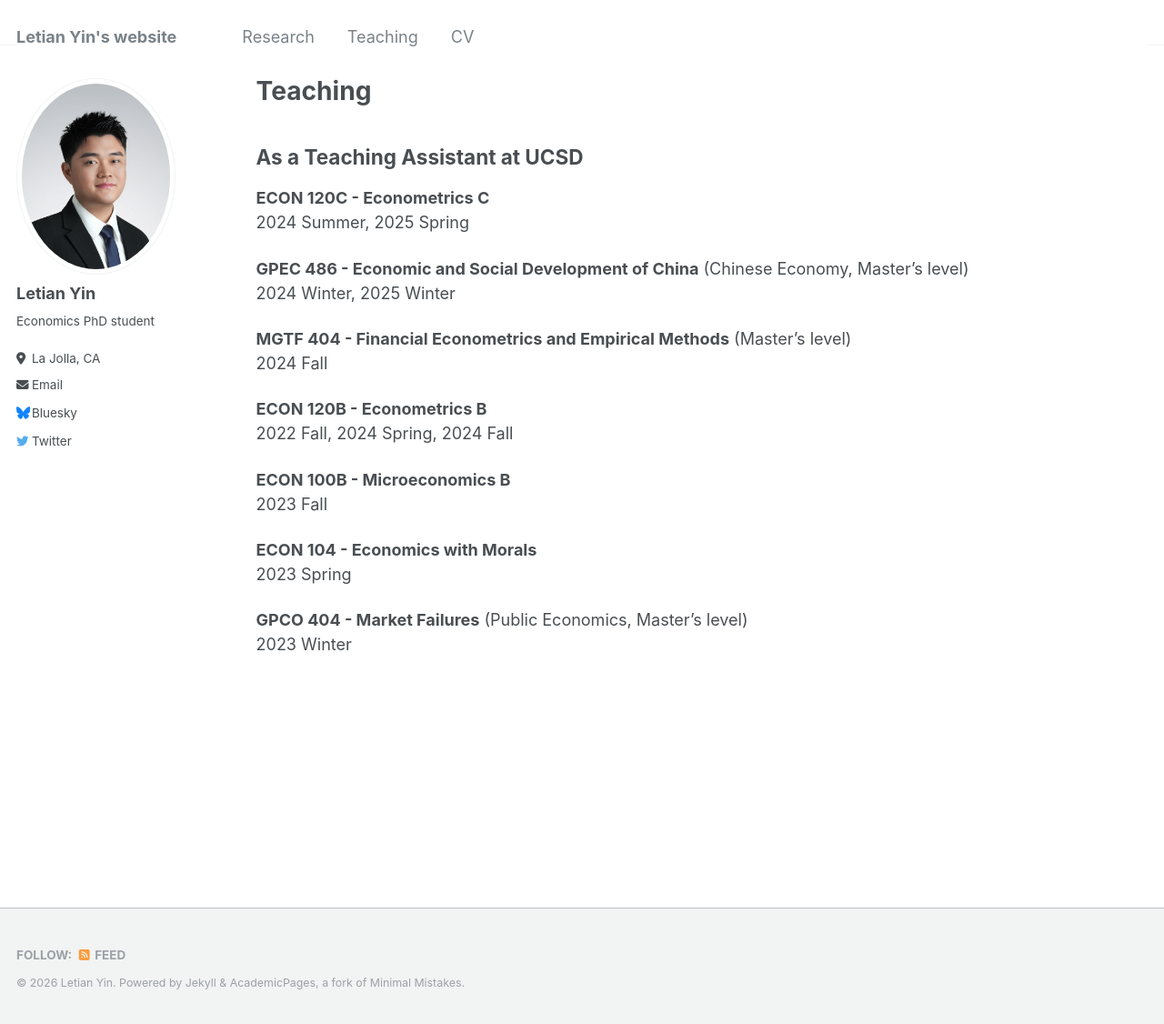
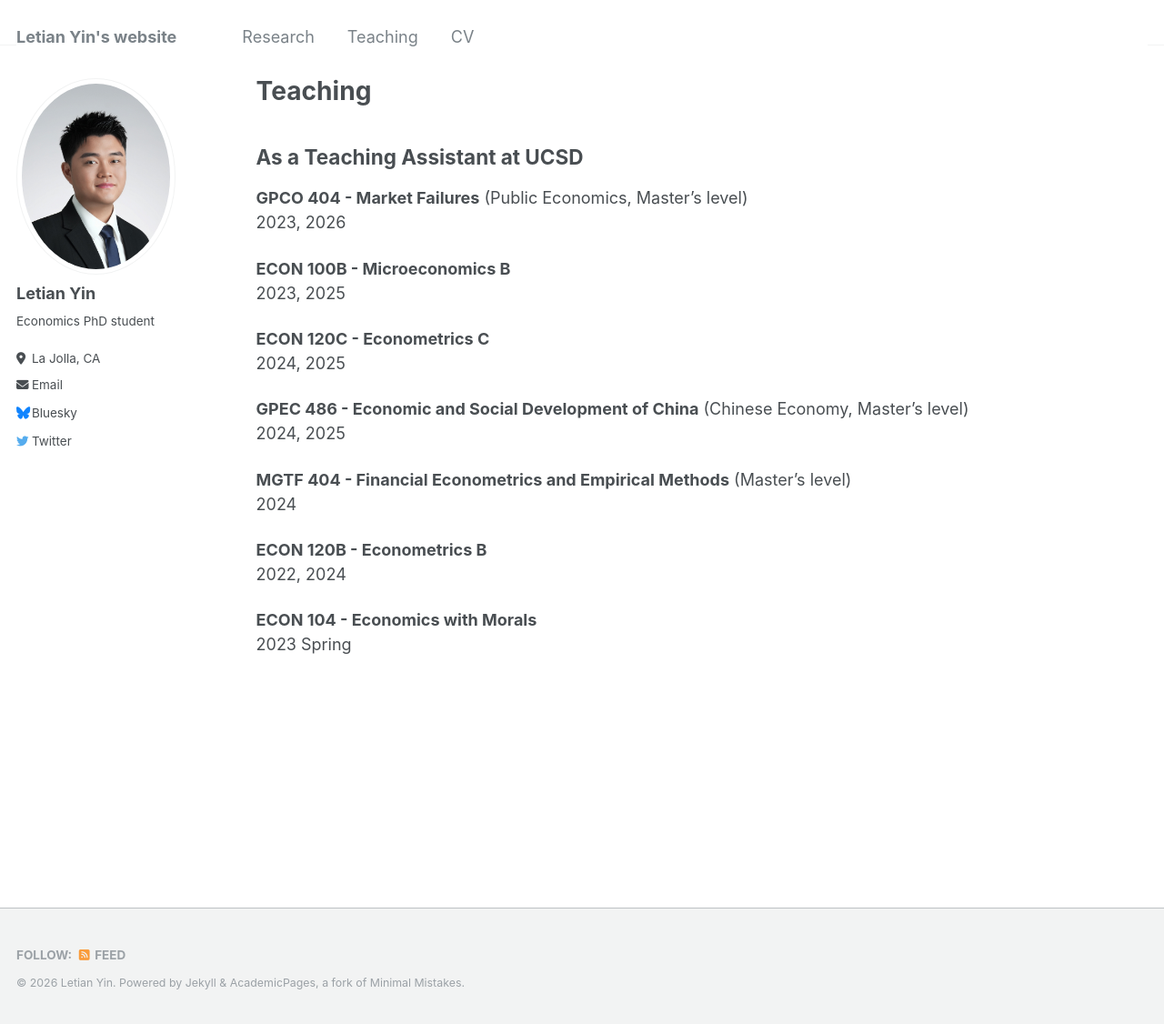
Before and after one commit to letian-yin/letian-yin.github.io, a Jekyll site: the page built from _pages/teaching.md, in a window 1280 px wide and 1126 px high. Shown: the whole window at 91% size. Built offline with Jekyll 4.4.1, drawn with Linux system fonts in a browser that asks for light colours.

Commit message:
Update TA

```diff
--- a/_pages/teaching.md
+++ b/_pages/teaching.md
@@ -6,23 +6,23 @@ author_profile: true
 ---
 
 ## As a Teaching Assistant at UCSD
+**GPCO 404 - Market Failures** (Public Economics, Master's level) \
+2023, 2026
+
+**ECON 100B - Microeconomics B** \
+2023, 2025
+
 **ECON 120C - Econometrics C** \
-2024 Summer, 2025 Spring
+2024, 2025
 
 **GPEC 486 - Economic and Social Development of China** (Chinese Economy, Master's level) \
-2024 Winter, 2025 Winter
+2024, 2025
 
 **MGTF 404 - Financial Econometrics and Empirical Methods** (Master's level) \
-2024 Fall
+2024
 
 **ECON 120B - Econometrics B** \
-2022 Fall, 2024 Spring, 2024 Fall
-
-**ECON 100B - Microeconomics B** \
-2023 Fall
+2022, 2024
 
 **ECON 104 - Economics with Morals** \
 2023 Spring
-
-**GPCO 404 - Market Failures** (Public Economics, Master's level) \
-2023 Winter
```
